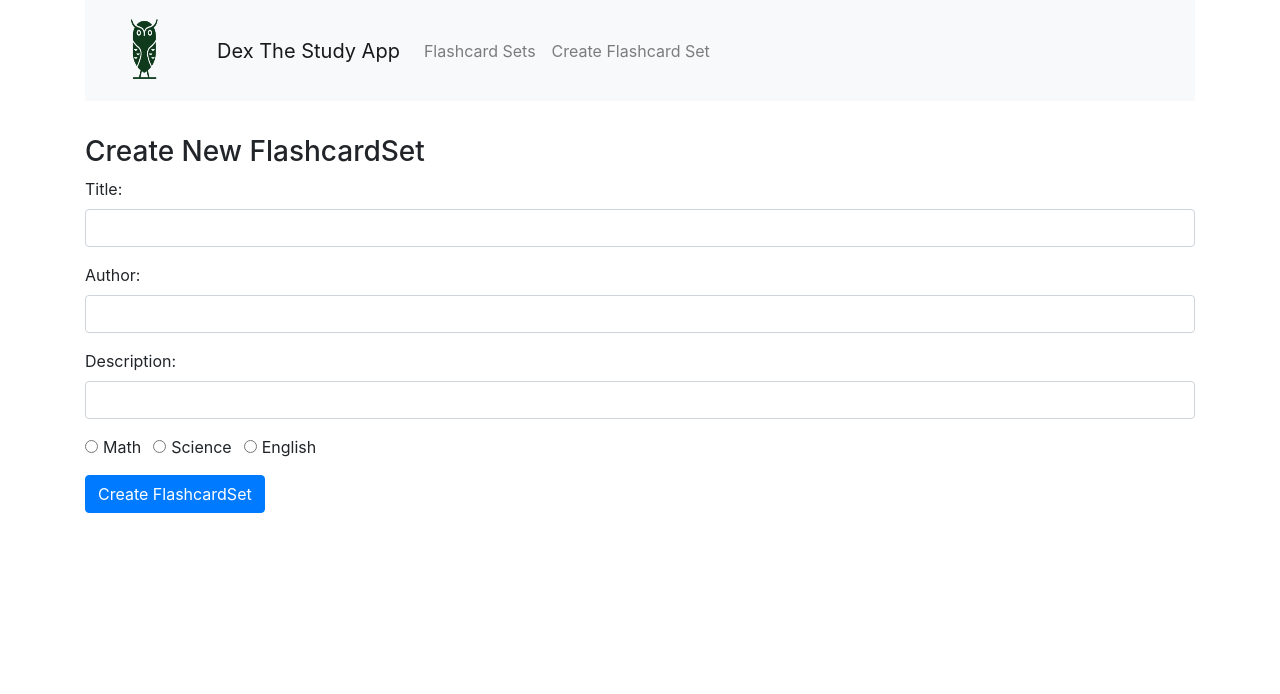
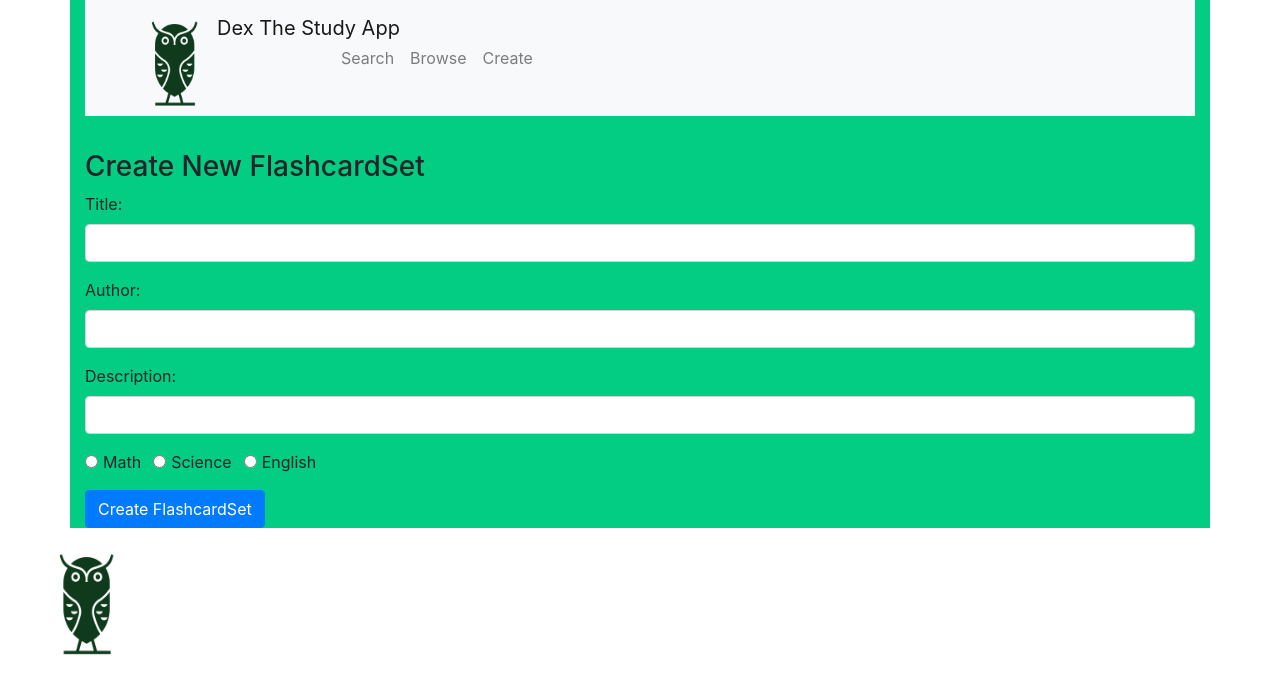
Before and after one commit to panzerama/Dex, a React (Create React App) app: page /create in a window 1280 px wide. Shown: the top 694 px of the page. Built offline with nearby package versions, Linux system fonts and the light colour scheme.

Commit message:
Added some colors.

```diff
--- a/src/App.css
+++ b/src/App.css
@@ -1,38 +1,16 @@
-.App {
-  text-align: center;
+.container {
+  background-color: #03CC83;
+  text-emphasis-color: #0F3B1C;
 }
 
-.App-logo {
-  height: 40vmin;
-  pointer-events: none;
+.landing_page_body {
+  background-color: darkgray;
+
 }
-
-@media (prefers-reduced-motion: no-preference) {
-  .App-logo {
-    animation: App-logo-spin infinite 20s linear;
-  }
+.navbar-brand {
+  width: 100px;
+  height: 100px;
 }
-
-.App-header {
-  background-color: #282c34;
-  min-height: 100vh;
-  display: flex;
-  flex-direction: column;
-  align-items: center;
-  justify-content: center;
-  font-size: calc(10px + 2vmin);
-  color: white;
+.landing_page_icon {
+  float: left;
 }
-
-.App-link {
-  color: #61dafb;
-}
-
-@keyframes App-logo-spin {
-  from {
-    transform: rotate(0deg);
-  }
-  to {
-    transform: rotate(360deg);
-  }
-}
--- a/src/App.js
+++ b/src/App.js
@@ -1,6 +1,7 @@
 import React, { Component } from "react";
 import { BrowserRouter as Router, Route, Link } from "react-router-dom";
 import "bootstrap/dist/css/bootstrap.min.css";
+import "./App.css";
 
 import CreateFlashcardSet from "./components/create-flashcardset.component";
 import EditFlashcardSet from "./components/edit-flashcardset.component";
@@ -15,16 +16,19 @@ class App extends Component {
         <div className="container">
           <nav className="navbar navbar-expand-lg navbar-light bg-light">
             <a class="navbar-brand" href="https://codingthesmartway.com" target="_blank">
-              <img src={dex_Icon} width="100" height="75" alt="CodingTheSmartWay.com" />
+              <img src={dex_Icon} width="170" height="105" alt="" />
             </a>
             <Link to="/" className="navbar-brand">Dex The Study App</Link>
             <div className="collpase navbar-collapse">
               <ul className="navbar-nav mr-auto">
-                <li className="navbar-item">
-                  <Link to="/" className="nav-link">Flashcard Sets</Link>
+              <li className="navbar-item">
+                  <Link to="/search" className="nav-link">Search</Link>
                 </li>
                 <li className="navbar-item">
-                  <Link to="/create" className="nav-link">Create Flashcard Set</Link>
+                  <Link to="/" className="nav-link">Browse</Link>
+                </li>
+                <li className="navbar-item">
+                  <Link to="/create" className="nav-link">Create</Link>
                 </li>
               </ul>
             </div>
@@ -34,6 +38,11 @@ class App extends Component {
           <Route path="/edit/:id" component={EditFlashcardSet} />
           <Route path="/create" component={CreateFlashcardSet} />
         </div>
+        <div className="landing_page_body">
+        <div className="landing_page_icon">
+          <img src={dex_Icon} width="200" height="125" alt="owl icon"></img>
+        </div>
+      </div>
       </Router>
     );
   }
```
